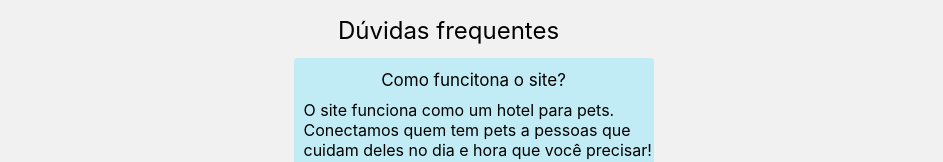
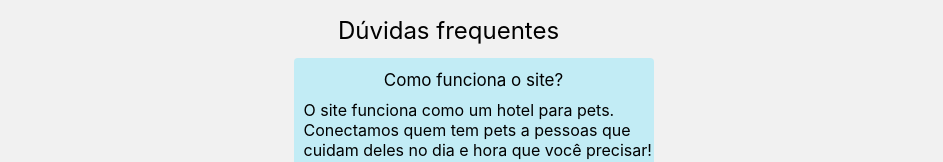
Before and after one commit to elitejp/projeto-final-raphael-grupo5, a React (Create React App) app: page /landing-page in a window 1280 px wide. Shown: the part 413-575 px from the top of the page, without its empty margins (168-1111 px from the left). Built offline with nearby package versions, Linux system fonts and the light colour scheme.

Commit message:
fix/arrumando texto

```diff
--- a/src/pages/LandingPage/index.jsx
+++ b/src/pages/LandingPage/index.jsx
@@ -112,7 +112,7 @@ function LandingPage() {
           w="360px"
         >
           <Text margintop="12px" fontsize="17px">
-            Como funcitona o site?
+            Como funciona o site?
           </Text>
           <Text
             marginleft="10px"
```
